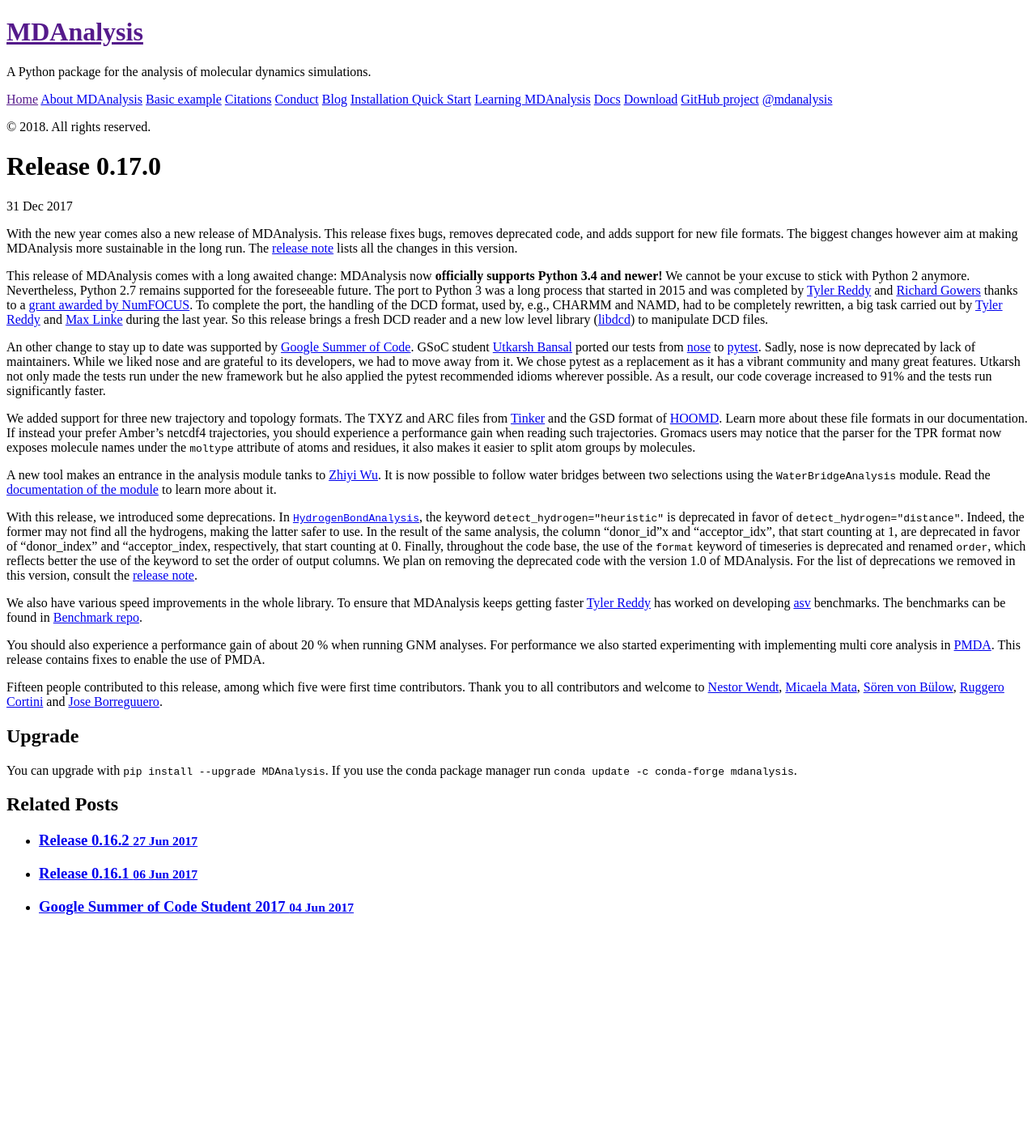
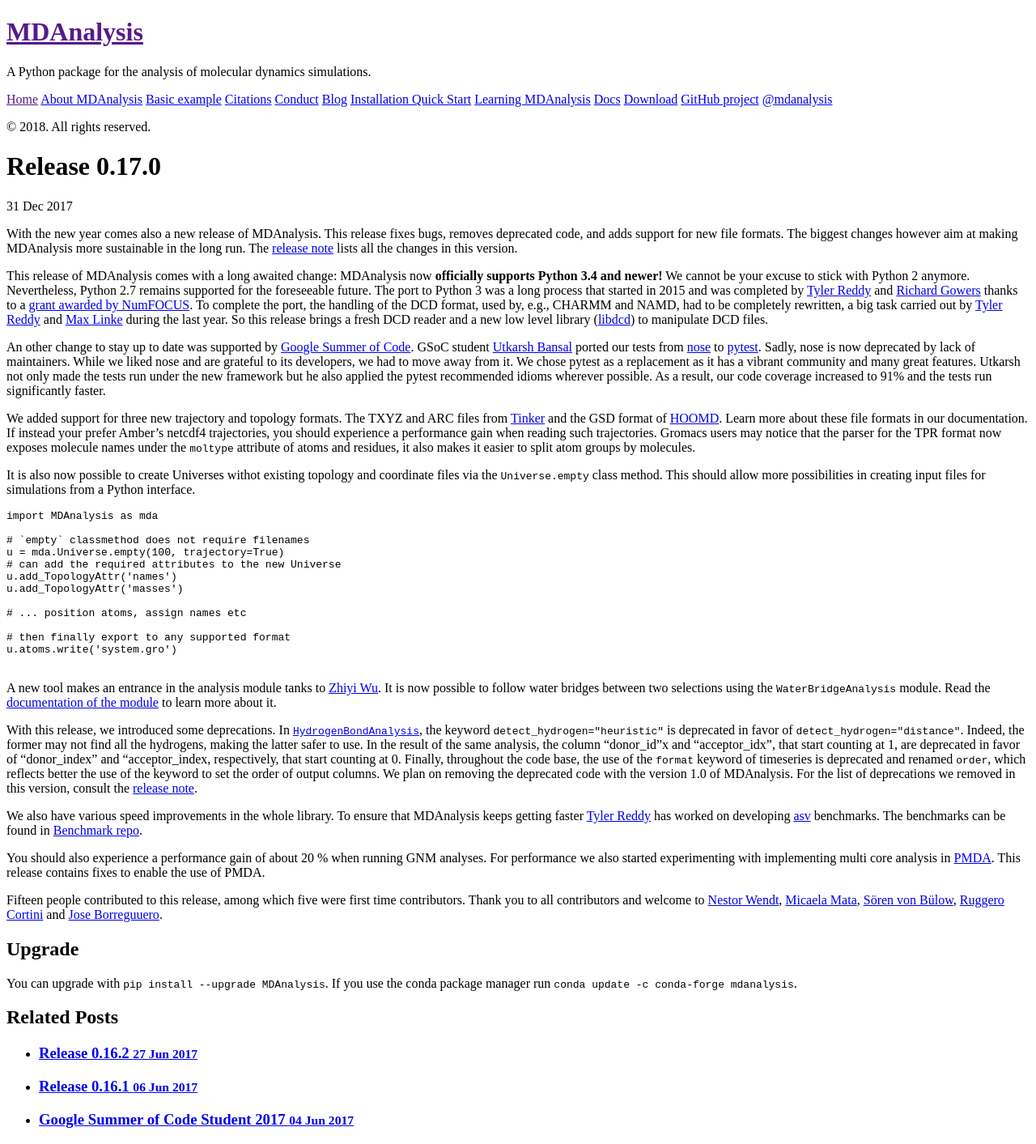
Before and after one commit to MDAnalysis/MDAnalysis.github.io, a Jekyll site: the page built from _posts/2017-12-31-release-0.17.0.md, in a window 1280 px wide. Shown: the whole page at 81% size. Built offline with Jekyll 4.4.1, drawn with Linux system fonts in a browser that asks for light colours; comment, search, counter and statistics services are not loaded; before the commit the page ends 1150 px from its top, so only the background shows below that.

Commit message:
Update 2017-12-31-release-0.17.0.md

````diff
--- a/_posts/2017-12-31-release-0.17.0.md
+++ b/_posts/2017-12-31-release-0.17.0.md
@@ -28,6 +28,24 @@ We added support for three new trajectory and topology formats.
 The TXYZ and ARC files from [Tinker][] and the GSD format of [HOOMD][].
 Learn more about these file formats in our documentation.
 If instead your prefer Amber's netcdf4 trajectories, you should experience a performance gain when reading such trajectories. Gromacs users may notice that the parser for the TPR format now exposes molecule names under the `moltype` attribute of atoms and residues, it also makes it easier to split atom groups by molecules.
+
+It is also now possible to create Universes withot existing topology and coordinate files via the `Universe.empty` class method.  This should allow more possibilities in creating input files for simulations from a Python interface.
+
+```python
+import MDAnalysis as mda
+
+# `empty` classmethod does not require filenames
+u = mda.Universe.empty(100, trajectory=True)
+# can add the required attributes to the new Universe
+u.add_TopologyAttr('names')
+u.add_TopologyAttr('masses')
+
+# ... position atoms, assign names etc
+
+# then finally export to any supported format
+u.atoms.write('system.gro')
+
+```
 
 A new tool makes an entrance in the analysis module tanks to [Zhiyi Wu][]. It is now possible to follow water bridges between two selections using the `WaterBridgeAnalysis` module. Read the [documentation of the module][water bridge analysis] to learn more about it.
 
````
